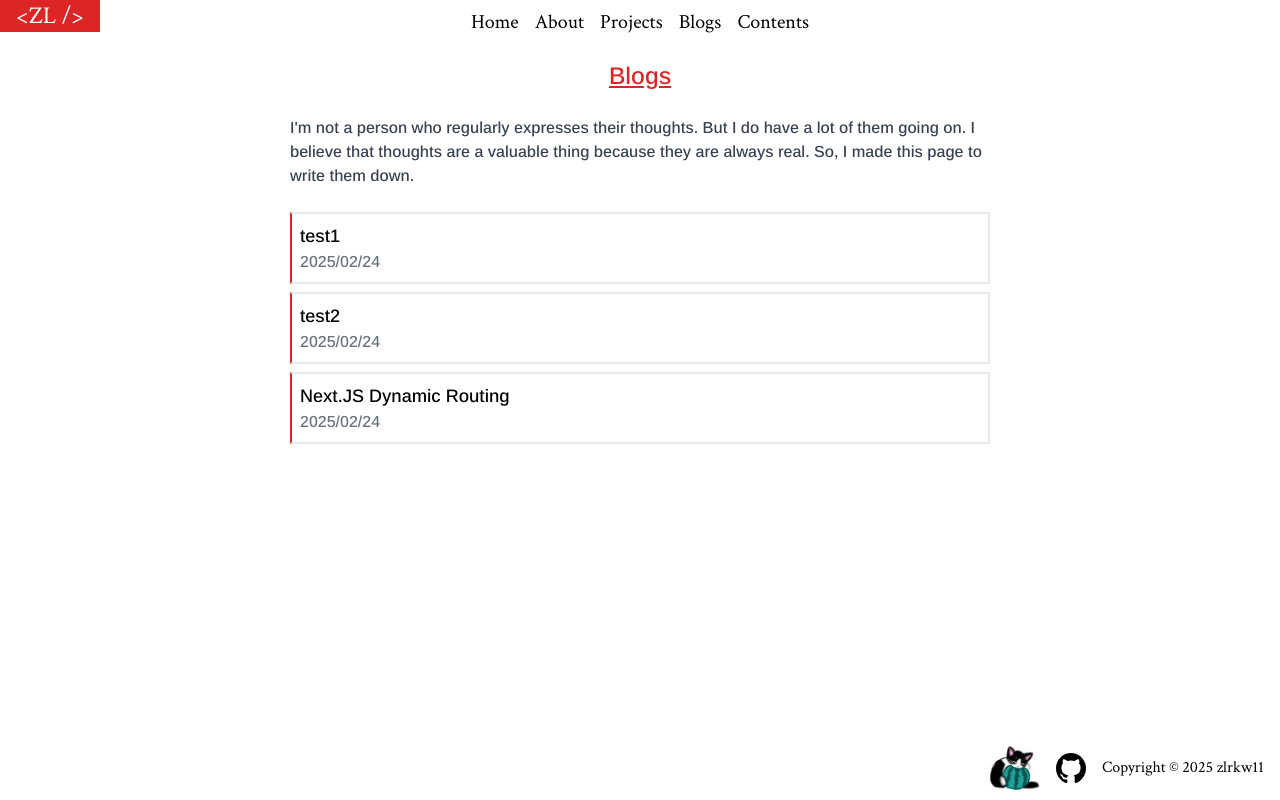
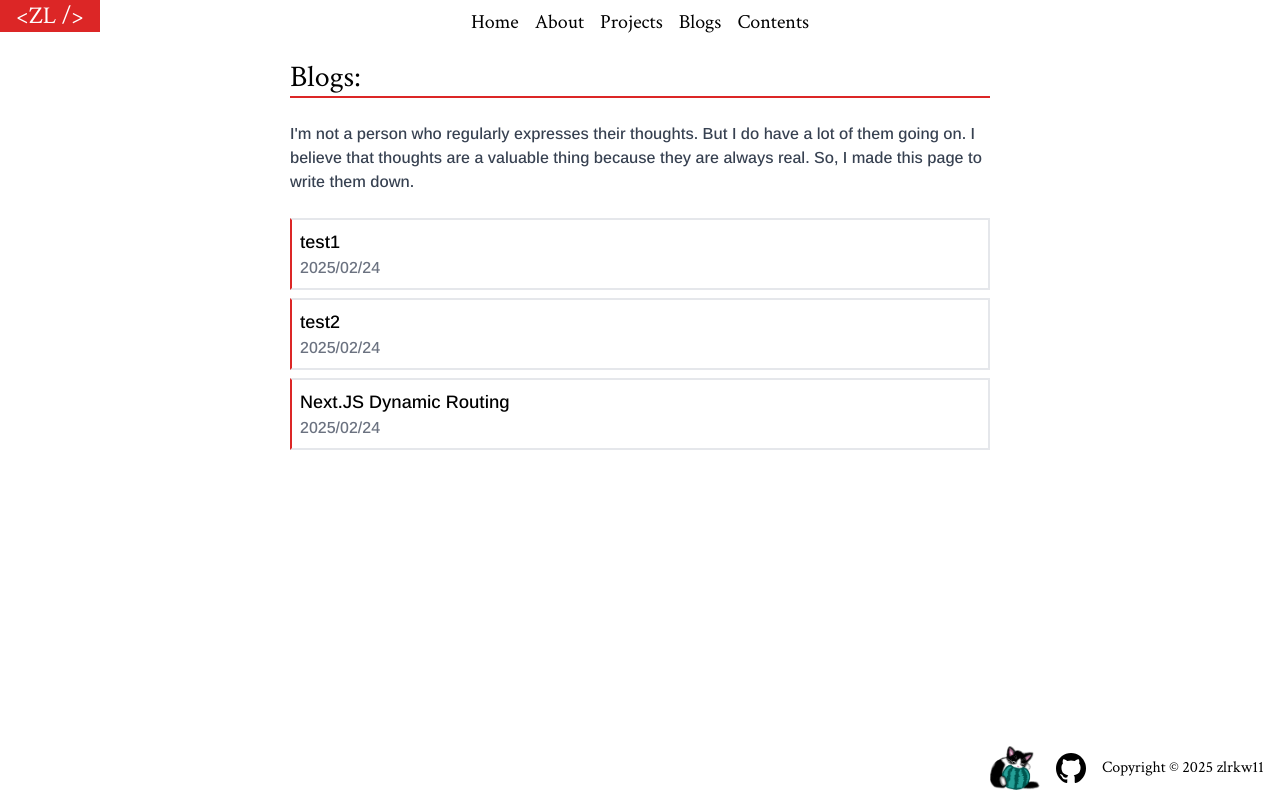
Before and after one commit to zlrkw11/zl-v2, a Next.js app: page /blogs in a window 1280 px wide. Built offline with nearby package versions, Linux system fonts and the light colour scheme.

Commit message:
blog header stlyling update

```diff
--- a/app/blogs/page.tsx
+++ b/app/blogs/page.tsx
@@ -16,15 +16,19 @@ const Blogs = async () => {
 
   return (
     <div
-      className={`flex flex-col md:w-[800px] ${ArimoFont.className} items-center gap-4 text-gray-700`}
+      className={`flex flex-col md:w-[800px] items-center gap-4 text-gray-700`}
     >
-      <h1 className="text-2xl text-red-600 underline mb-2">Blogs</h1>
-      <p className="mb-2 md:min-w-[700px] w-[420px]">
+      <div className="md:min-w-[700px]">
+        <h1 className="text-3xl text-black border-b-red-600 border-b-2 mb-2 mr-auto">
+          Blogs:
+        </h1>
+      </div>
+      <p className={`mb-2 md:min-w-[700px] w-[420px] ${ArimoFont.className} `}>
         I'm not a person who regularly expresses their thoughts. But I do have a
         lot of them going on. I believe that thoughts are a valuable thing
         because they are always real. So, I made this page to write them down.
       </p>
-      <ul className="gap-2 flex flex-col">
+      <ul className={`gap-2 flex flex-col ${ArimoFont.className}`}>
         {blogs.map((blog: any) => (
           <li
             key={blog.slug}
```
